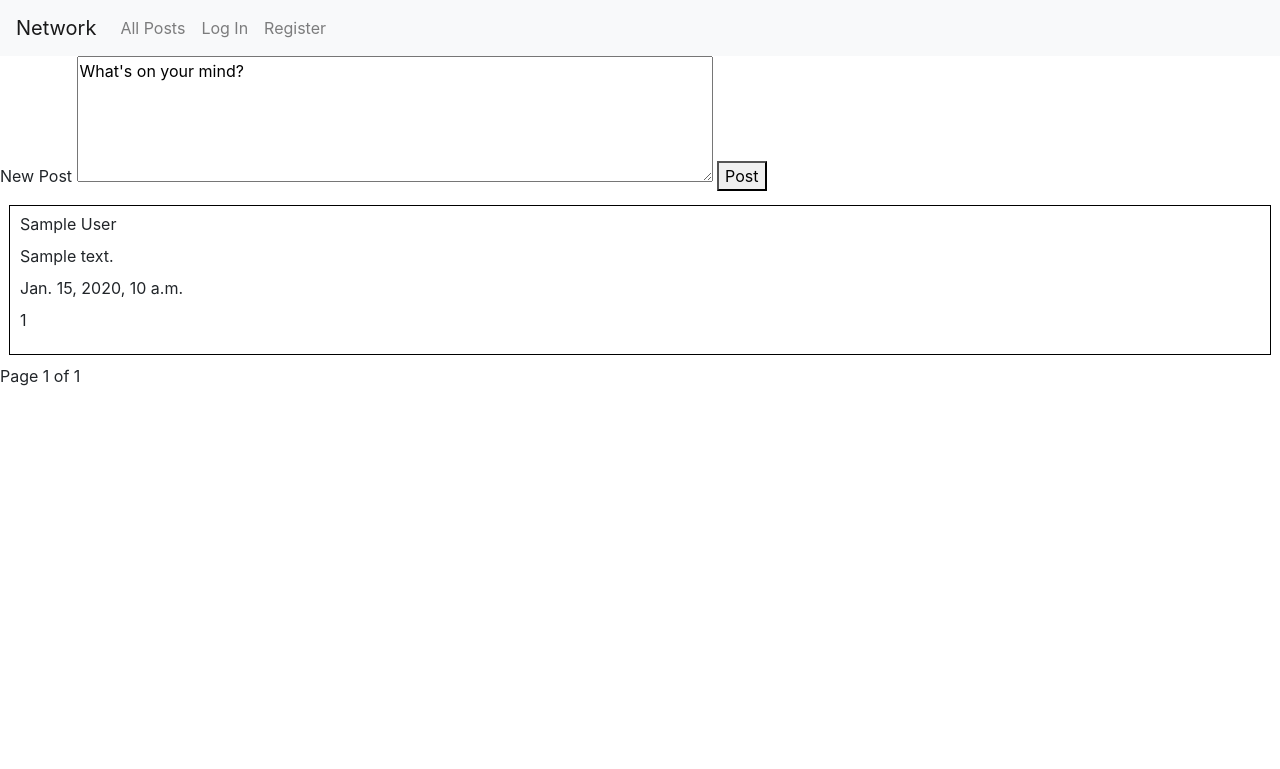
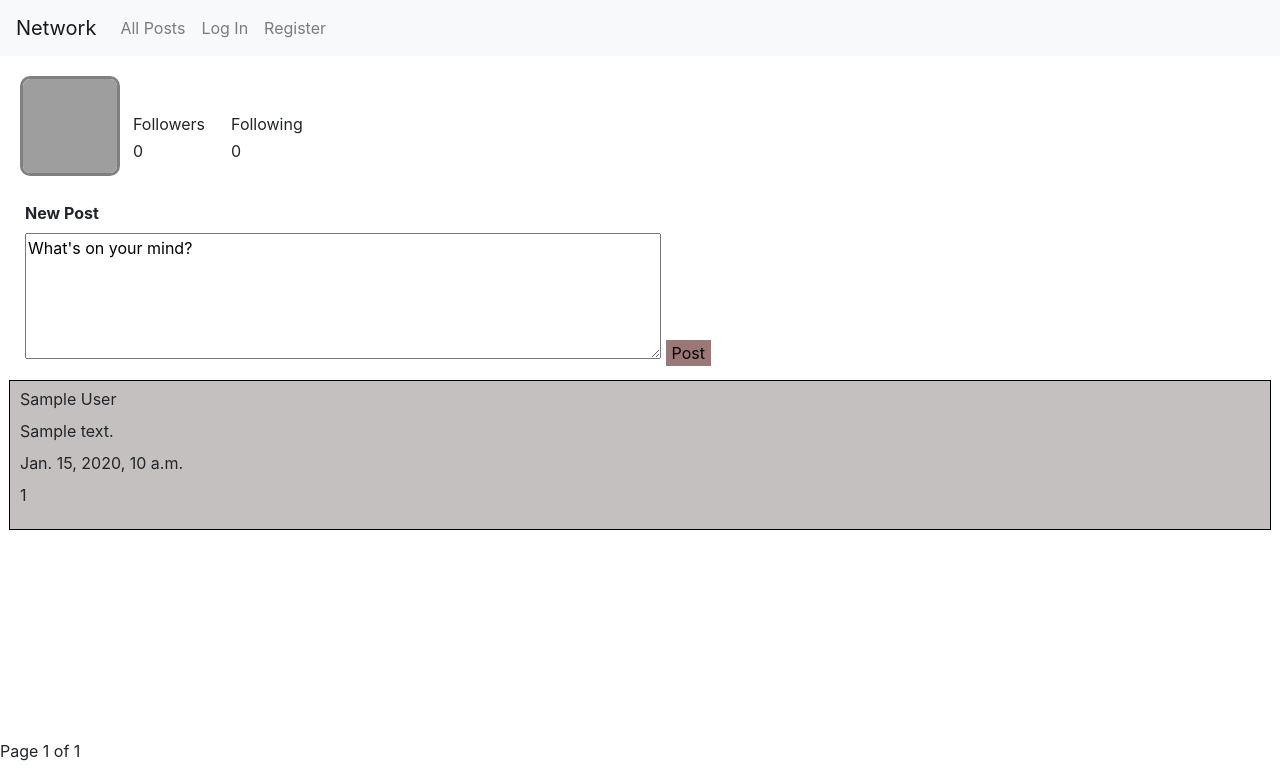
Before and after one commit to rebaggett/Web50-Network, a Django app: template network/templates/network/profile.html in a window 1280 px wide. Shown: the top 769 px of the page. Run offline with Django 3.2, Linux system fonts and the light colour scheme; data comes from the database, SQL or seed files in the repository; both versions use the stored data as it was after the commit; tables that the repository leaves empty hold one stand-in row (values such as "Sample post"); the template is opened without the code that fills it: values that come from a table or form of the project are taken from there, most other values are stand-ins (such as "Sample title", 1, 10 or a date in 2020); parts of the project's set-up code (start-up, migrations or seed data) failed here and were passed over; some libraries are stand-ins or nearby versions; grey boxes are pictures that could not be loaded.

Commit message:
Add div for popup

```diff
--- a/network/models.py
+++ b/network/models.py
@@ -3,7 +3,8 @@ from django.db import models
 
 
 class User(AbstractUser):
-    following = models.ManyToManyField('self', blank=True, related_name="followers")
+    image = models.URLField(default="https://freesvg.org/img/dinopixel.png")
+    following = models.ManyToManyField("self", blank=True, related_name="followers")
 
 class Post(models.Model):
     author = models.ForeignKey(User, on_delete=models.SET_NULL, null=True, related_name="posts")
--- a/network/static/network/network.js
+++ b/network/static/network/network.js
@@ -1,5 +1,6 @@
 document.addEventListener('DOMContentLoaded', function() {
 
+    // Change profile URL to username
     const profile_link = document.querySelector('#user-profile-link');
     const user_id = profile_link.href;
     console.log(user_id);
@@ -11,7 +12,10 @@ document.addEventListener('DOMContentLoaded', function() {
         this.dispatchEvent(popStateEvent);
     }
 
+    // Add event listeners
     document.querySelector('#new-post-button').addEventListener('click', () => create_post());
+    document.getElementById('followers-div').addEventListener('click', ()=> get_followers(user_id));
+    document.getElementById('following-div').addEventListener('click', ()=> get_following(user_id));
 
 })
 
@@ -77,3 +81,5 @@ function get_cookie(cookie){
     })
     return result;
 }
+
+function get_followers()
--- a/network/static/network/styles.css
+++ b/network/static/network/styles.css
@@ -1,9 +1,28 @@
 .post-div {
+    background-color: rgb(197, 192, 192);
     outline: 1px solid black;
     height: 100%;
     line-height: 100%;
     padding: 10px;
     margin: 10px;
+}
+
+#new-post-form {
+    margin-top: 5px;
+    margin-left: 20px;
+    margin-bottom: 5px;
+    margin-right: 20px;
+    padding: 5px;
+}
+
+#new-post-form-label {
+    display: block;
+    font-weight: bold;
+}
+
+#new-post-button {
+    border: none;
+    background-color: rgb(155, 120, 120);
 }
 
 @keyframes show {
@@ -30,3 +49,41 @@
     animation-fill-mode: forwards;
     animation-play-state: paused;
 }
+
+#profile-head {
+    display: flex;
+    margin: 10px;
+    padding: 10px;
+    align-items: flex-end;
+}
+
+#profile-img {
+    height: 100px;
+    width: 100px;
+    border-radius: 10%;
+    border: 3px solid grey;
+}
+
+.follow-div{
+    display: block;
+    margin: 10px;
+}
+
+.follow-div:hover{
+    cursor: pointer;
+}
+
+.follow-div > * {
+    margin: 3px;
+    text-decoration: none;
+}
+
+.dialog-detail-div {
+    position: relative;
+    visibility:hidden;
+    display: flex;
+    flex-direction: column;
+    max-height: 400px;
+    min-height: 200px;
+    width: 400px;
+}
--- a/network/templates/network/index.html
+++ b/network/templates/network/index.html
@@ -1,19 +1,18 @@
 {% extends "network/layout.html" %}
 
 {% block body %}
-    <div class="new-post-form">
+    <div id="new-post-form">
         <form method="post" onsubmit="return false">
             {% csrf_token %}
             <label id="new-post-form-label" for="new-post-content">New Post</label>
             <textarea id="new-post-content" name="new-post-content"
-                rows="5" cols="33">What's on your mind?</textarea>
+                rows="5" cols="60">What's on your mind?</textarea>
             <button type="submit" id="new-post-button">Post</button>
         </form>
     </div>
     {% for post in page_obj %}
         <div id="post-list">
             <div class="post-div">
-
                 <p class="post-author">{{ post.author }}</p>
                 <p class="post-content">{{ post.content }}</p>
                 <p class="post-timestamp">{{ post.timestamp }}</p>
--- a/network/templates/network/profile.html
+++ b/network/templates/network/profile.html
@@ -3,7 +3,25 @@
 {% block title %} {{ profile_user.username }} {% endblock %}
 
 {% block body %}
-    <div class="new-post-form">
+    <div id = "profile-head">
+        <img src="{{ profile_user.image }}" alt="Image of {{profile_user.username}}" id="profile-img"/>
+        <div class="follow-div" id="followers-div">
+            <p class="follow-head">Followers</p>
+            <p class="follow-body">{{ profile_user.followers|length }}</p>
+        </div>
+        <div class="follow-div" id="following-div">
+            <p class="follow-head">Following</p>
+            <p class="follow-body">{{ profile_user.following|length }}</p>
+        </div>
+        {% if profile_user.pk != current_user.pk and current_user %}
+            {% if current_user in profile_user.followers %}
+                <button id="follow-button">Unfollow</button>
+            {% else %}
+                <button id="follow-button">Follow</button>
+            {% endif %}
+        {% endif %}
+    </div>
+    <div id="new-post-form">
         <form method="post" onsubmit="return false">
             {% csrf_token %}
             <label id="new-post-form-label" for="new-post-content">New Post</label>
@@ -14,15 +32,18 @@
     </div>
     {% for post in page_obj %}
     <div id="post-list">
-        <div class="post-div">
-
+        <div class="post-div" id="post{{post.pk}}}">
             <p class="post-author">{{ post.author }}</p>
             <p class="post-content">{{ post.content }}</p>
             <p class="post-timestamp">{{ post.timestamp }}</p>
-            <p class="post-likes">{{ post.likes|length }}</p>
+            <p class="post-likes" id="post{{post.pk}}-likes">{{ post.likes|length }}</p>
         </div>
     </div>
     {% endfor %}
+    <div class="dialog-detail-div">
+        <div class="dialog-detail-head"></div>
+        <div class="dialog-detail-body"></div>
+    </div>
     <nav aria-label="Page navigation example">
         <ul class="pagination">
             {% if page_obj.has_previous %}
--- a/network/urls.py
+++ b/network/urls.py
@@ -11,5 +11,7 @@ urlpatterns = [
     path("register", views.register, name="register"),
 
     #API Routes
-    path("post", views.create_post, name="create")
+    path("post", views.create_post, name="create"),
+    path("<int:id>/following", views.following, name="profile-following"),
+    path("<int:id>/followers", views.followers, name="profile-followers"),
 ]
```
Also changed, not shown: network/views.py (+8 -3 lines), db.sqlite3. Lines whose indentation alone changed are shown as unchanged.
